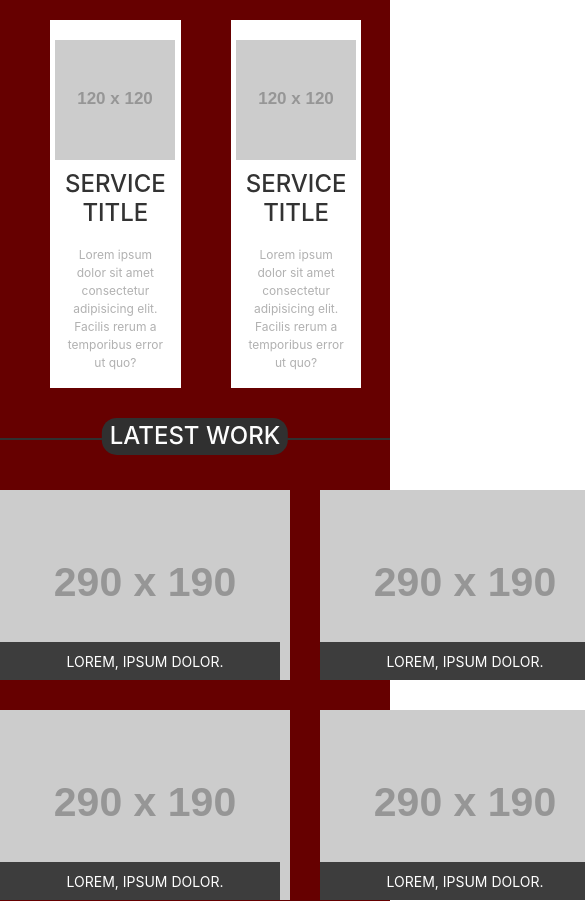
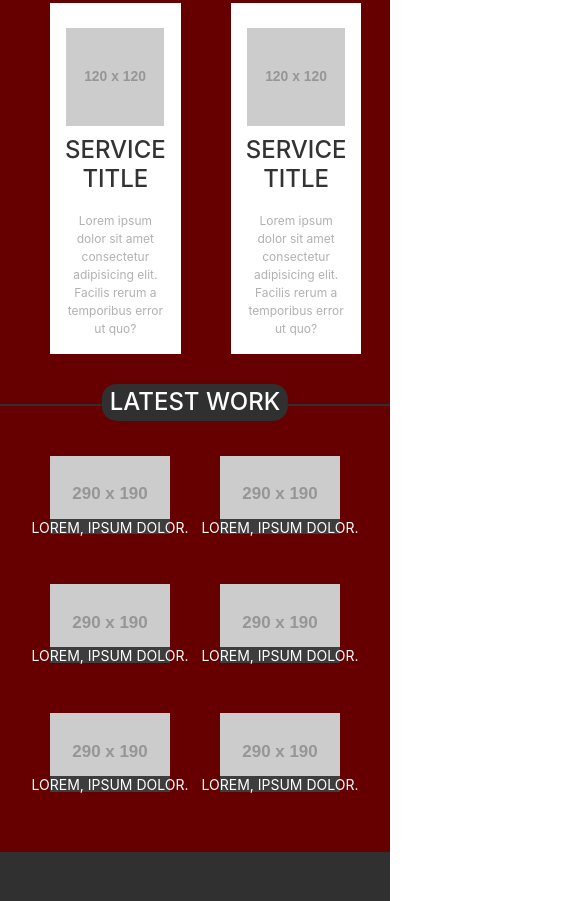
Before and after one commit to Thelostboy/The_Modernis, a plain HTML site: page index.html in a window 390 px wide. Shown: the part 1099-2000 px from the top of the page, 585 px wide, since content can reach past the window. Drawn offline with nearby package versions, Linux system fonts and the light colour scheme; placeholder pictures from the web are drawn by us.

Commit message:
Responsive Work + fix image

```diff
--- a/index.html
+++ b/index.html
@@ -115,27 +115,27 @@
     </div>
     <div class="work container">
         <h3 class="label">Latest work</h3>
-        <div class="work-item">
+        <div class="work-item odd-item">
             <img src="https://via.placeholder.com/290x190" alt="">
             <a href="#">Lorem, ipsum dolor.</a>
         </div>
-        <div class="work-item">
+        <div class="work-item even-item">
             <img src="https://via.placeholder.com/290x190" alt="">
             <a href="#">Lorem, ipsum dolor.</a>
         </div>
-        <div class="work-item">
+        <div class="work-item odd-item">
             <img src="https://via.placeholder.com/290x190" alt="">
             <a href="#">Lorem, ipsum dolor.</a>
         </div>
-        <div class="work-item">
+        <div class="work-item even-item">
             <img src="https://via.placeholder.com/290x190" alt="">
             <a href="#">Lorem, ipsum dolor.</a>
         </div>
-        <div class="work-item">
+        <div class="work-item odd-item">
             <img src="https://via.placeholder.com/290x190" alt="">
             <a href="#">Lorem, ipsum dolor.</a>
         </div>
-        <div class="work-item">
+        <div class="work-item even-item">
             <img src="https://via.placeholder.com/290x190" alt="">
             <a href="#">Lorem, ipsum dolor.</a>
         </div>
--- a/style.css
+++ b/style.css
@@ -182,7 +182,8 @@ a:hover {
 }
 
 .service-item img {
-    margin-top: 20px;
+    margin-top: 25px;
+    width: 75%;
 }
 
 .service-item:hover {
@@ -234,14 +235,16 @@ a:hover {
 .work-item a:hover {
     color: #76C38F !important;
 }
-
+.work-item img{
+    width: 100%;
+}
 .work-item::before {
     content: " ";
     position: absolute;
     bottom: 0;
     left: 0;
     top: 80%;
-    right: 10px;
+    right: 0;
     background: rgba(0, 0, 0, 0.7);
 }
 
@@ -375,4 +378,29 @@ hr {
     .service-item:nth-child(2n){
         margin-right: 50px;
     }
+/* Work */
+
+
+
+.work {
+    display: grid;
+    grid-template-columns: repeat(2, 1fr);
+    grid-gap: 50px;
 }
+/* .work-item:nth-child(2n){
+    margin-right: 50px;
+} */
+.odd-item{
+    margin-left: 50px;
+}
+.even-item{
+    margin-right: 50px;
+}
+
+
+
+
+
+
+/*  */
+}
```
